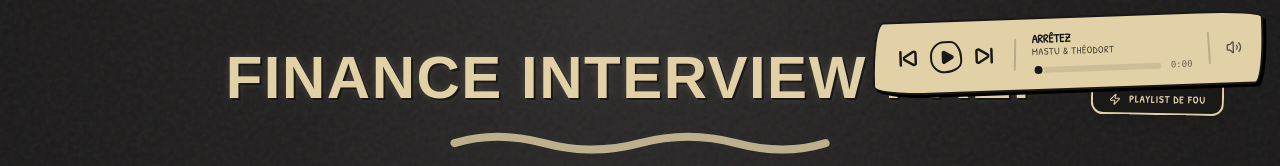
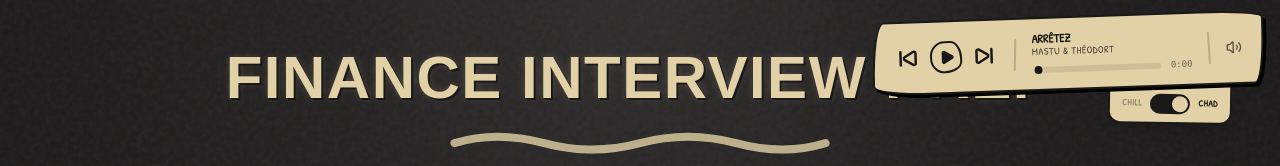
Before and after one commit to Marianoooo45/Finance_Itw_Prep, a Next.js app: page / in a window 1280 px wide. Shown: the top 166 px of the page. Built offline with nearby package versions, Linux system fonts and the light colour scheme; a web font is replaced by a local one.

Commit message:
switch playlist

```diff
--- a/src/components/AudioPlayer.tsx
+++ b/src/components/AudioPlayer.tsx
@@ -1,7 +1,7 @@
 'use client';
 
 import React, { useState, useRef, useEffect } from 'react';
-import { Play, Pause, SkipForward, SkipBack, Volume2, VolumeX, Music, Zap, Coffee } from 'lucide-react';
+import { Play, Pause, SkipForward, SkipBack, Volume2, VolumeX } from 'lucide-react';
 
 // 🎵 LISTE DES PISTES
 const PLAYLISTS = {
@@ -207,32 +207,31 @@ export default function AudioPlayer() {
 
                 </div>
 
-                {/* Playlist Switcher Tag (Dangling Button) */}
-                <button
-                    onClick={togglePlaylist}
+                {/* Playlist Switcher - Switch Style */}
+                <div
                     className="
-            mt-[-10px] mr-10 z-10
-            bg-[#1a1918] text-[#e2d1a6]
-            px-4 py-1.5 pt-3
-            text-[10px] font-bold uppercase tracking-widest
-            border-x-2 border-b-2 border-[#e2d1a6] rounded-b-xl
-            hover:bg-[#e2d1a6] hover:text-[#1a1918] transition-all
-            flex items-center gap-2 shadow-lg hover:pt-4
+            mt-[-12px] mr-8 z-10
+            bg-[#e2d1a6] text-[#1a1918]
+            px-3 py-2 pt-4
+            border-x-2 border-b-2 border-[#1a1918] rounded-b-xl
+            flex items-center gap-2 shadow-lg
         "
                     style={{ transform: 'rotate(1deg)' }}
                 >
-                    {activePlaylist === 'troll' ? (
-                        <>
-                            <Zap className="w-3 h-3" />
-                            <span>PLAYLIST DE FOU</span>
-                        </>
-                    ) : (
-                        <>
-                            <Coffee className="w-3 h-3" />
-                            <span>PLAYLIST CHILL</span>
-                        </>
-                    )}
-                </button>
+                    <span className={`text-[9px] font-bold tracking-wider transition-opacity ${activePlaylist === 'focus' ? 'opacity-100' : 'opacity-40'}`}>CHILL</span>
+
+                    <button
+                        onClick={togglePlaylist}
+                        className="w-10 h-5 bg-[#1a1918] rounded-full relative flex items-center px-0.5 cursor-pointer hover:opacity-90 transition-opacity"
+                        title="Switch Playlist"
+                    >
+                        <div
+                            className={`w-4 h-4 bg-[#e2d1a6] rounded-full shadow-sm transform transition-transform duration-300 ${activePlaylist === 'troll' ? 'translate-x-5' : 'translate-x-0'}`}
+                        />
+                    </button>
+
+                    <span className={`text-[9px] font-bold tracking-wider transition-opacity ${activePlaylist === 'troll' ? 'opacity-100' : 'opacity-40'}`}>CHAD</span>
+                </div>
 
             </div>
         </div>
```
